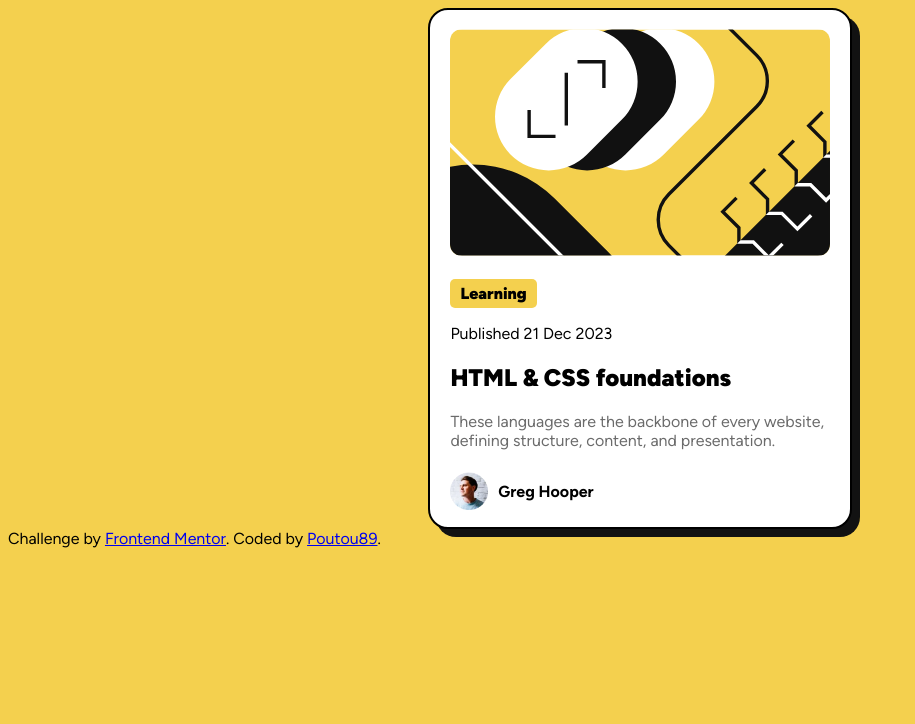
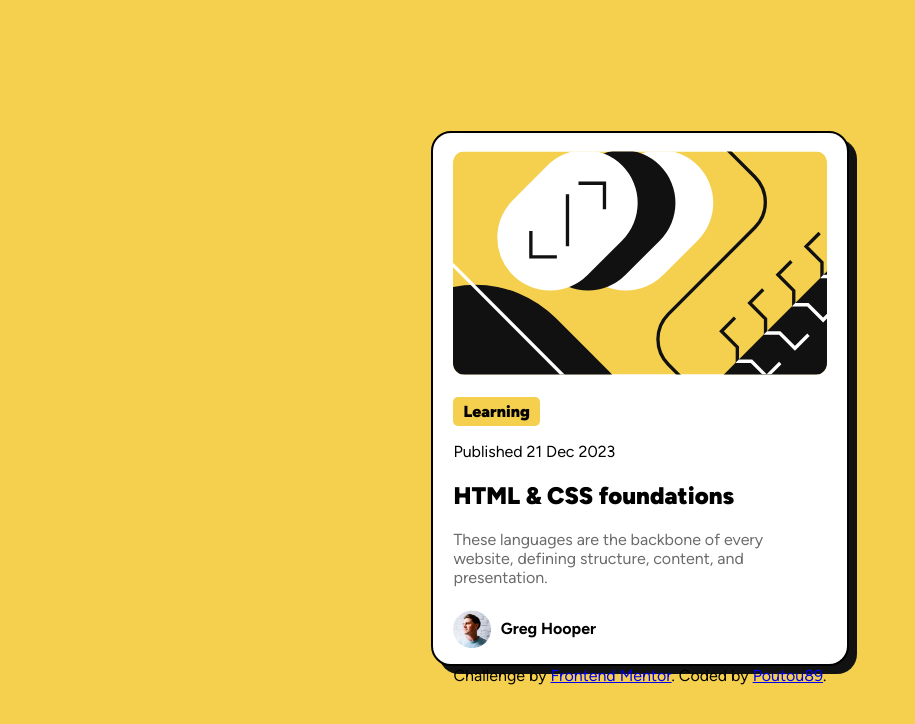
Before and after one commit to poutou89/composant-jaune, a plain HTML site: page index.html in a window 1280 px wide. Shown: the whole page, without its empty margins (0-915 px from the left). Drawn offline with Linux system fonts and the light colour scheme.

Commit message:
correction nomenclature et CSS

```diff
--- a/assets/css/style.css
+++ b/assets/css/style.css
@@ -6,35 +6,34 @@
 body {
     font-family: "Figtree";
     background-color: hsl(47, 88%, 63%);
-}
+    display: flex;
+    flex-direction: column;
+    justify-content: center;
+    align-items: center;
 
-.yellowcube {
-    display: flex;
-    justify-content: center;
+    height: 100vh;
 }
 
 .card {
-    flex-direction: column;
-    width: 30%;
-    height: 60%;
+    width: 50%;
+    margin: 0 auto;
     box-shadow: 8px 8px hsl(0, 0%, 7%);
     border-radius: 20px;
     background-color: hsl(0, 0%, 100%);
     border: 2px solid black;
-    flex-wrap: nowrap;
     padding: 0 20px;
 }
 
-.image {
+.card-image {
     padding: 5% 0 0 0;
 }
 
-.image img {
+.card-image img {
     width: 100%;
     border-radius: 12px;
 }
 
-.statdate h4 {
+.card-meta h4 {
     display: inline-block;
     background-color: hsl(47, 88%, 63%);
     margin: 5% 0 0 0;
@@ -46,18 +45,18 @@ h1, h4 {
     font-weight: 900;
 }
 
-.text p {
+.card-text p {
     color: hsl(0, 0%, 42%);
 }
 
-.profile {
+.card-profile {
     display: flex;
     align-items: center;
     gap: 10px;
     margin-bottom: 10px;
 }
 
-.profile img {
+.card-profile img {
     width: 10%;
     height: 10%;
 }
--- a/index.html
+++ b/index.html
@@ -13,18 +13,18 @@
     <section id="centre">
       <div class="yellowcube">
         <div class="card">
-          <div class="image">
+          <div class="card-image">
             <img src="assets/images/illustration-article.svg" alt="">
           </div>
-            <div class="statdate">
+            <div class="card-meta">
           <h4>Learning</h4>
           <p>Published 21 Dec 2023</p>
             </div>
-            <div class="text">
+            <div class="card-text">
               <h1>HTML & CSS foundations</h1>
               <p>These languages are the backbone of every website, defining structure, content, and presentation.</p>
             </div>
-            <div class="profile">
+            <div class="card-profile">
               <img src="assets/images/image-avatar.webp" alt="">
               <p><strong>Greg Hooper</strong></p>
             </div>
```
